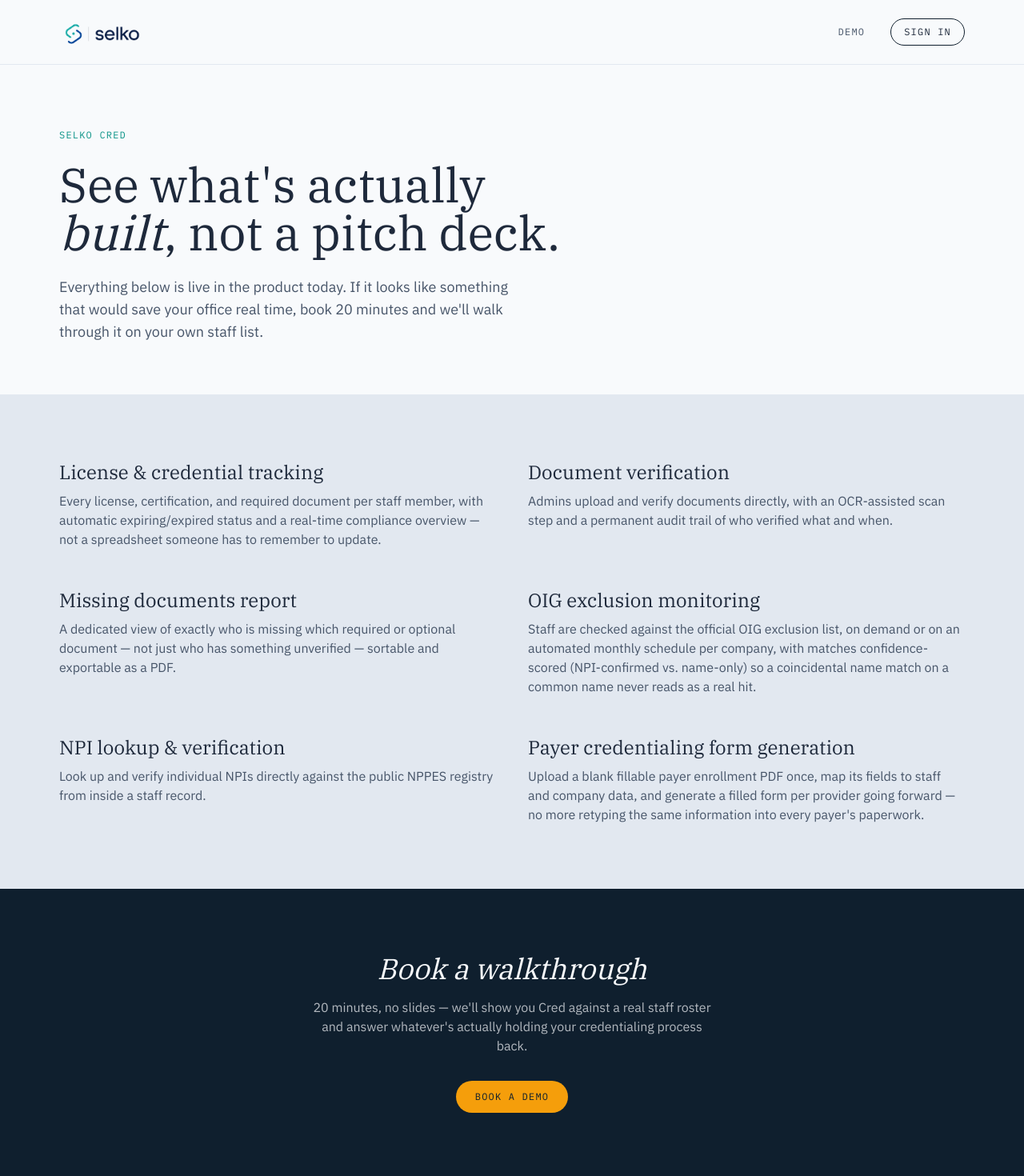
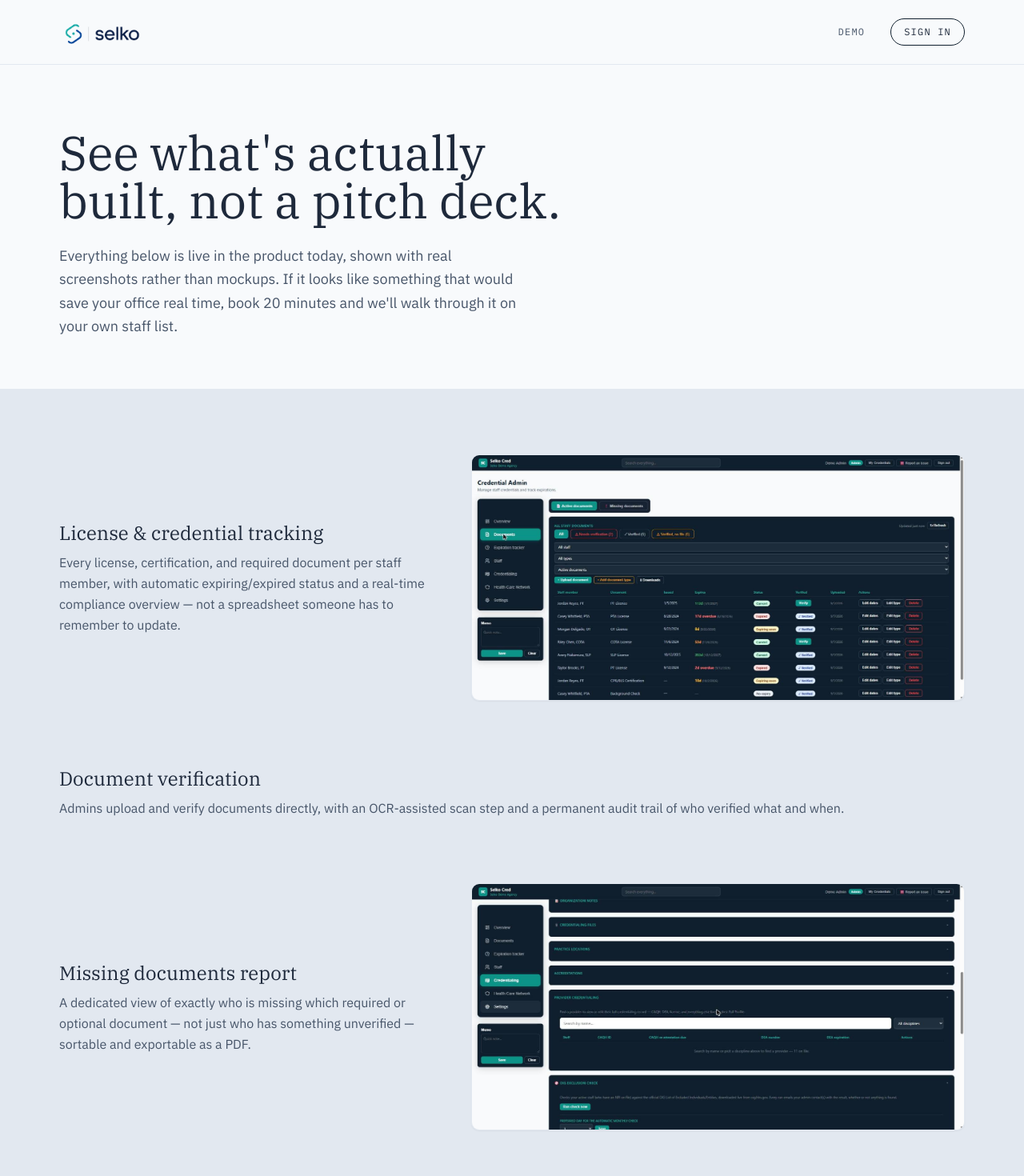
Before and after one commit to metromobilehc-beep/selko-site, a Next.js app: page / in a window 1280 px wide. Shown: the top 1470 px of the page at 80% size. Built offline with nearby package versions, Linux system fonts and the light colour scheme.

Commit message:
Add files via upload

```diff
--- a/app/page.js
+++ b/app/page.js
@@ -1,5 +1,7 @@
 import Nav from '@/components/Nav';
 import Footer from '@/components/Footer';
+import Stamp from '@/components/Stamp';
+import Image from 'next/image';
 
 export const metadata = {
   title: 'See Selko Cred in Action',
@@ -7,13 +9,23 @@ export const metadata = {
     'A look at what Selko Cred actually does — license and credential tracking, document verification, OIG exclusion monitoring, and payer form generation — plus how to book time to talk through it.',
 };
 
+// Real Google Calendar booking link for Selko Cred demo calls.
+const BOOKING_URL = 'https://calendar.app.google/p4K43ihvuULDPM4aA';
+
 // Real, currently-built Cred features — keep this in sync with what's
 // actually shipped rather than the roadmap. Each one should be
 // something a prospect could see live in a demo call, not aspirational.
+// A screenshot is attached where one exists; the rest stay text-only
+// rather than faked, since a placeholder image would undercut the
+// whole point of this page.
 const features = [
   {
     title: 'License & credential tracking',
     desc: 'Every license, certification, and required document per staff member, with automatic expiring/expired status and a real-time compliance overview — not a spreadsheet someone has to remember to update.',
+    screenshot: {
+      src: '/screenshots/documents.jpg',
+      alt: "Selko Cred's document tracking table, showing license status, verification, and expiration dates for a staff roster",
+    },
   },
   {
     title: 'Document verification',
@@ -22,6 +34,10 @@ const features = [
   {
     title: 'Missing documents report',
     desc: 'A dedicated view of exactly who is missing which required or optional document — not just who has something unverified — sortable and exportable as a PDF.',
+    screenshot: {
+      src: '/screenshots/overview.jpg',
+      alt: 'Selko Cred overview dashboard showing credentialing stats and a needs-attention list of missing items per staff member',
+    },
   },
   {
     title: 'OIG exclusion monitoring',
@@ -37,42 +53,59 @@ const features = [
   },
 ];
 
-// Real Google Calendar booking link for Selko Cred demo calls.
-const BOOKING_URL = 'https://calendar.app.google/p4K43ihvuULDPM4aA';
-
 export default function DemoPage() {
   return (
     <>
       <Nav />
       <main>
         {/* Hero */}
-        <section className="max-w-content mx-auto px-6 pt-20 pb-16">
-          <p className="font-mono text-xs uppercase tracking-widest text-teal mb-6">
-            Selko Cred
+        <section className="max-w-content mx-auto px-6 pt-20 pb-16 grid md:grid-cols-[1fr_auto] gap-16 items-center">
+          <div>
+            <h1 className="font-display text-5xl md:text-6xl leading-[1.05] text-balance max-w-2xl">
+              See what's actually built, not a pitch deck.
+            </h1>
+            <p className="mt-6 text-lg text-ink-soft max-w-xl leading-relaxed">
+              Everything below is live in the product today, shown with real
+              screenshots rather than mockups. If it looks like something
+              that would save your office real time, book 20 minutes and
+              we'll walk through it on your own staff list.
             </p>
-          <h1 className="font-display text-5xl md:text-6xl leading-[1.05] text-balance max-w-3xl">
-            See what's actually <em className="italic">built</em>, not a pitch deck.
-          </h1>
-          <p className="mt-6 text-lg text-ink-soft max-w-xl">
-            Everything below is live in the product today. If it looks like
-            something that would save your office real time, book 20 minutes
-            and we'll walk through it on your own staff list.
-          </p>
+          </div>
+          <div className="hidden md:flex justify-center">
+            <Stamp label="Live" size={140} />
+          </div>
         </section>
 
-        {/* Feature grid */}
+        {/* Feature list — ledger rows, matching the roster convention
+            used on the healthcare/other-industries pages, with a real
+            screenshot attached wherever one exists. */}
         <section className="bg-paper-alt border-y border-line">
           <div className="max-w-content mx-auto px-6 py-20">
-            <div className="grid sm:grid-cols-2 gap-x-10 gap-y-12">
+            <ul className="border-t border-line">
               {features.map((f) => (
-                <div key={f.title}>
+                <li key={f.title} className="border-b border-line py-10 first:pt-0">
+                  <div className={f.screenshot ? 'grid md:grid-cols-[1fr_1.3fr] gap-10 items-center' : ''}>
+                    <div>
                       <h2 className="font-display text-2xl mb-2 text-balance">
                         {f.title}
                       </h2>
-                  <p className="text-ink-soft">{f.desc}</p>
+                      <p className="text-ink-soft leading-relaxed">{f.desc}</p>
                     </div>
+                    {f.screenshot ? (
+                      <div className="rounded-[10px] overflow-hidden border border-line shadow-sm">
+                        <Image
+                          src={f.screenshot.src}
+                          alt={f.screenshot.alt}
+                          width={1568}
+                          height={781}
+                          className="w-full h-auto block"
+                        />
+                      </div>
+                    ) : null}
+                  </div>
+                </li>
               ))}
-            </div>
+            </ul>
           </div>
         </section>
 
@@ -92,13 +125,16 @@ export default function DemoPage() {
           </section>
         */}
 
-        {/* Booking CTA */}
-        <section className="bg-ink text-paper">
-          <div className="max-w-content mx-auto px-6 py-20 text-center">
-            <h2 className="font-display text-3xl md:text-4xl italic text-balance">
+        {/* Booking CTA — same dark-panel/Stamp convention used on the
+            home and healthcare pages, not a standalone italic-heading
+            band with its own one-off style. */}
+        <section className="max-w-content mx-auto px-6 py-24">
+          <div className="bg-ink rounded-[10px] px-8 py-10 md:px-12 md:py-14 grid md:grid-cols-[1fr_auto] gap-12 items-center">
+            <div>
+              <h2 className="font-display text-3xl md:text-4xl leading-tight text-balance max-w-lg text-white">
                 Book a walkthrough
               </h2>
-            <p className="mt-4 text-paper/70 max-w-lg mx-auto">
+              <p className="mt-4 text-white/70 max-w-md">
                 20 minutes, no slides — we'll show you Cred against a real
                 staff roster and answer whatever's actually holding your
                 credentialing process back.
@@ -108,10 +144,14 @@ export default function DemoPage() {
                   href={BOOKING_URL}
                   target="_blank"
                   rel="noopener noreferrer"
-                className="font-mono text-xs uppercase tracking-widest bg-gold text-ink rounded-full px-6 py-3 hover:bg-paper transition-colors inline-block"
+                  className="font-mono text-xs uppercase tracking-widest bg-gold text-ink rounded-full px-6 py-3 hover:bg-teal-l hover:text-ink transition-colors inline-block"
                 >
                   Book a demo
                 </a>
+              </div>
+            </div>
+            <div className="hidden md:flex justify-center">
+              <Stamp label="Verified" size={128} color="#F8FAFC" />
             </div>
           </div>
         </section>
```
Lines whose indentation alone changed are shown as unchanged.
